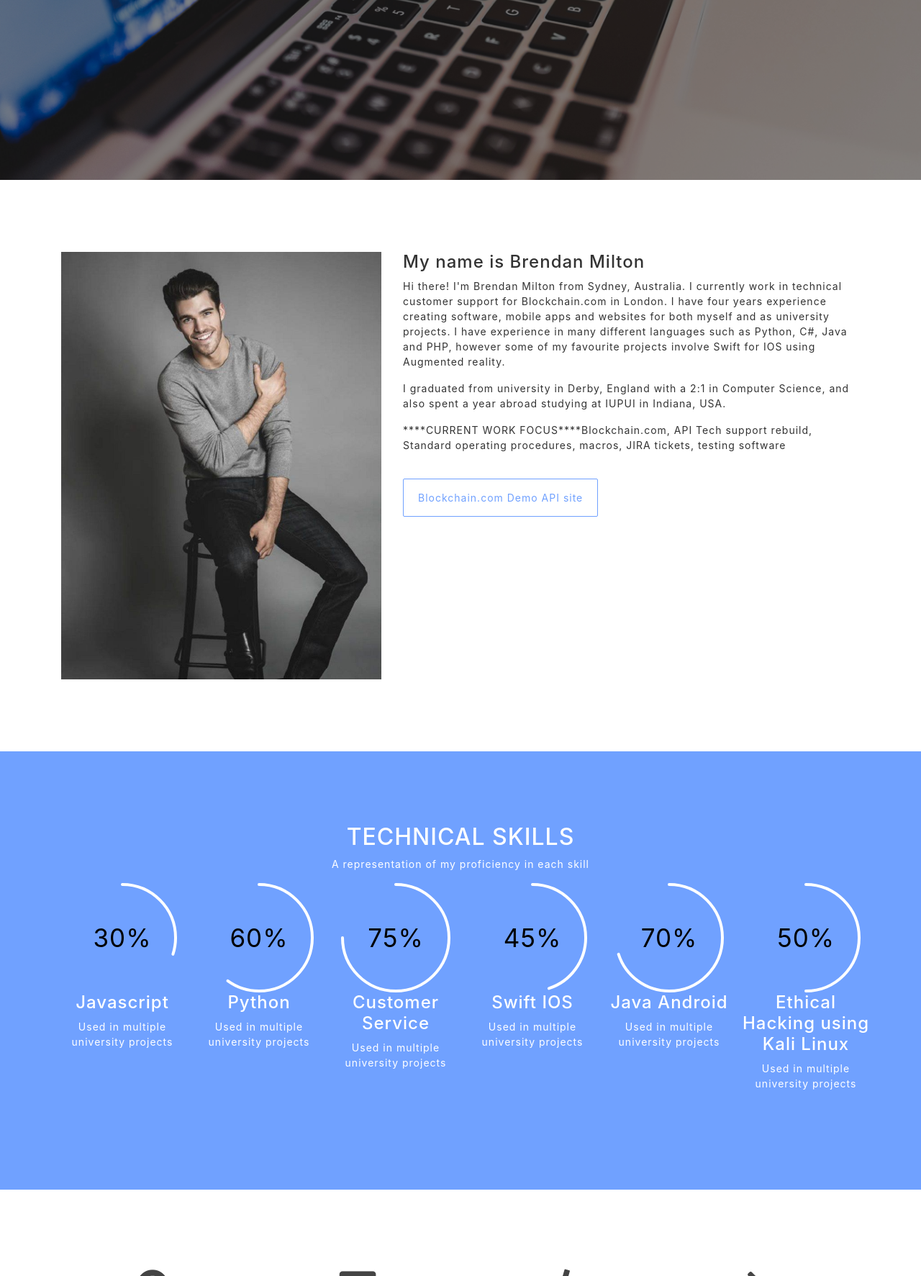
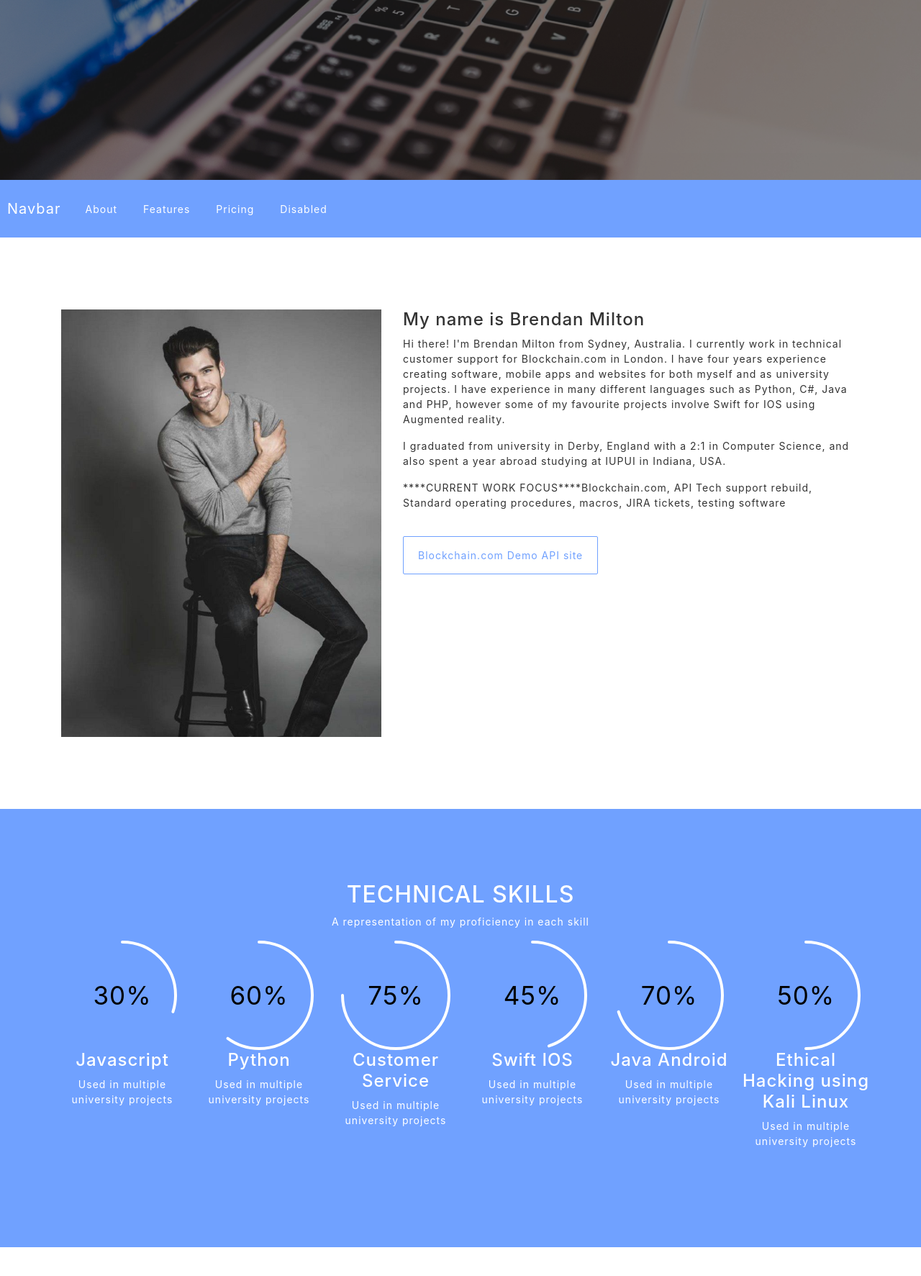
Before and after one commit to bmilts/portfoliosite, a PHP site: page / in a window 1280 px wide. Shown: the part 550-2323 px from the top of the page at 72% size. Run offline with PHP 8.4, Linux system fonts and the light colour scheme; some libraries are stand-ins or nearby versions.

Commit message:
Added navbar, next step is to make it stick to page during scroll.

```diff
--- a/css/style.css
+++ b/css/style.css
@@ -355,3 +355,44 @@ body {
 .items {
 	padding: 0;
 }
+
+/* COPYRIGHT SECTION */
+
+.copyrightSection {
+	background-color: var(--main-theme-color);
+	color: #fff;
+	padding: 30px 5px;
+}
+
+.copyrightSection p {
+	margin: 0;
+}
+
+/* NAVIGATION MENU */
+
+#navigation {
+	background-color: var(--main-theme-color);
+	padding: 20px 10px;
+	/* z-index of 100 always above*/
+	z-index: 100;
+}
+
+#navigation li {
+	padding: 0 10px;
+
+}
+
+#navigation li a {
+	color: #fff;
+}
+
+.navbar-brand,
+.navbar-brand:hover {
+	color: #fff;
+}
+
+/* Re-assign bootstrap icon to icons8 downloaded */
+.navbar-toggler-icon {
+	background: url(../img/icons/menuWhite.png);
+	background-size: 100%;
+}
--- a/index.html
+++ b/index.html
@@ -12,8 +12,8 @@
 
 		<link rel="stylesheet" type="text/css" href="css/style.css">
 
+		<script src="https://ajax.googleapis.com/ajax/libs/jquery/3.3.1/jquery.min.js"></script>
 
-		<script src="https://ajax.googleapis.com/ajax/libs/jquery/3.3.1/jquery.min.js"></script>
 
 	</head>
 	<body>
@@ -42,6 +42,33 @@
 		    <a href="#" class="prev"></a>
 		  </nav>
 		</div>
+
+		<nav id="navigation" class="navbar navbar-expand-lg">
+
+		  <a class="navbar-brand" href="#">Navbar</a>
+
+		  <button class="navbar-toggler" type="button" data-toggle="collapse" data-target="#navbarNav" aria-controls="navbarNav" aria-expanded="false" aria-label="Toggle navigation">
+		    <span class="navbar-toggler-icon"></span>
+		  </button>
+
+		  <div class="collapse navbar-collapse" id="navbarNav">
+		    <ul class="navbar-nav">
+		      <li class="nav-item active">
+		        <a class="nav-link" href="about">About</a>
+		      </li>
+		      <li class="nav-item">
+		        <a class="nav-link" href="skill">Features</a>
+		      </li>
+		      <li class="nav-item">
+		        <a class="nav-link" href="#">Pricing</a>
+		      </li>
+		      <li class="nav-item">
+		        <a class="nav-link" href="#">Disabled</a>
+		      </li>
+		    </ul>
+		  </div>
+
+		</nav>
 
 		<div id="about" class="section">
 
@@ -331,7 +358,7 @@
 					<div class="itemsContainer">
 						<ul class="items">
 							<!-- Bootstrap combined layouts for tablets phones and desktops -->
-							<li class="apps col-xs-6 col-sm-4 col-md-3 col-lg-3">
+							<li onclick="" class="apps col-xs-6 col-sm-4 col-md-3 col-lg-3">
 								<div class="item">
 
 									<!--thumbnails image-->
@@ -352,7 +379,7 @@
 								</div>
 							</li>
 
-							<li class="websites col-xs-6 col-sm-4 col-md-3 col-lg-3">
+							<li onclick="" class="websites col-xs-6 col-sm-4 col-md-3 col-lg-3">
 								<div class="item">
 
 									<!--thumbnails image-->
@@ -371,7 +398,7 @@
 								</div>
 							</li>
 
-							<li class="photography col-xs-6 col-sm-4 col-md-3 col-lg-3">
+							<li onclick="" class="photography col-xs-6 col-sm-4 col-md-3 col-lg-3">
 								<div class="item">
 
 									<!--thumbnails image-->
@@ -390,7 +417,7 @@
 								</div>
 							</li>
 
-							<li class="apps col-xs-6 col-sm-4 col-md-3 col-lg-3">
+							<li onclick="" class="apps col-xs-6 col-sm-4 col-md-3 col-lg-3">
 								<div class="item">
 
 									<!--thumbnails image-->
@@ -409,7 +436,7 @@
 								</div>
 							</li>
 
-							<li class="apps col-xs-6 col-sm-4 col-md-3 col-lg-3">
+							<li onclick="" class="apps col-xs-6 col-sm-4 col-md-3 col-lg-3">
 								<div class="item">
 
 									<!--thumbnails image-->
@@ -428,7 +455,7 @@
 								</div>
 							</li>
 
-							<li class="apps col-xs-6 col-sm-4 col-md-3 col-lg-3">
+							<li onclick="" class="apps col-xs-6 col-sm-4 col-md-3 col-lg-3">
 								<div class="item">
 
 									<!--thumbnails image-->
@@ -452,6 +479,14 @@
 			</div>
 		</div>
 
+		<div class="copyrightSection">
+
+			<div class="col-md-12 text-center">
+				<p>&copy; Copyright Brendan Milton 2018</p>
+			</div>
+
+		</div>
+
 		<script src="js/countUp.js"></script>
 		<script src="js/countUp-jquery.js"></script>
 		<script src="js/jquery.superslides.min.js"></script>
```
Also changed, not shown: js/script.js (+7 -0 lines), img/icons/menu.png (added), img/icons/menuWhite.png (added).
